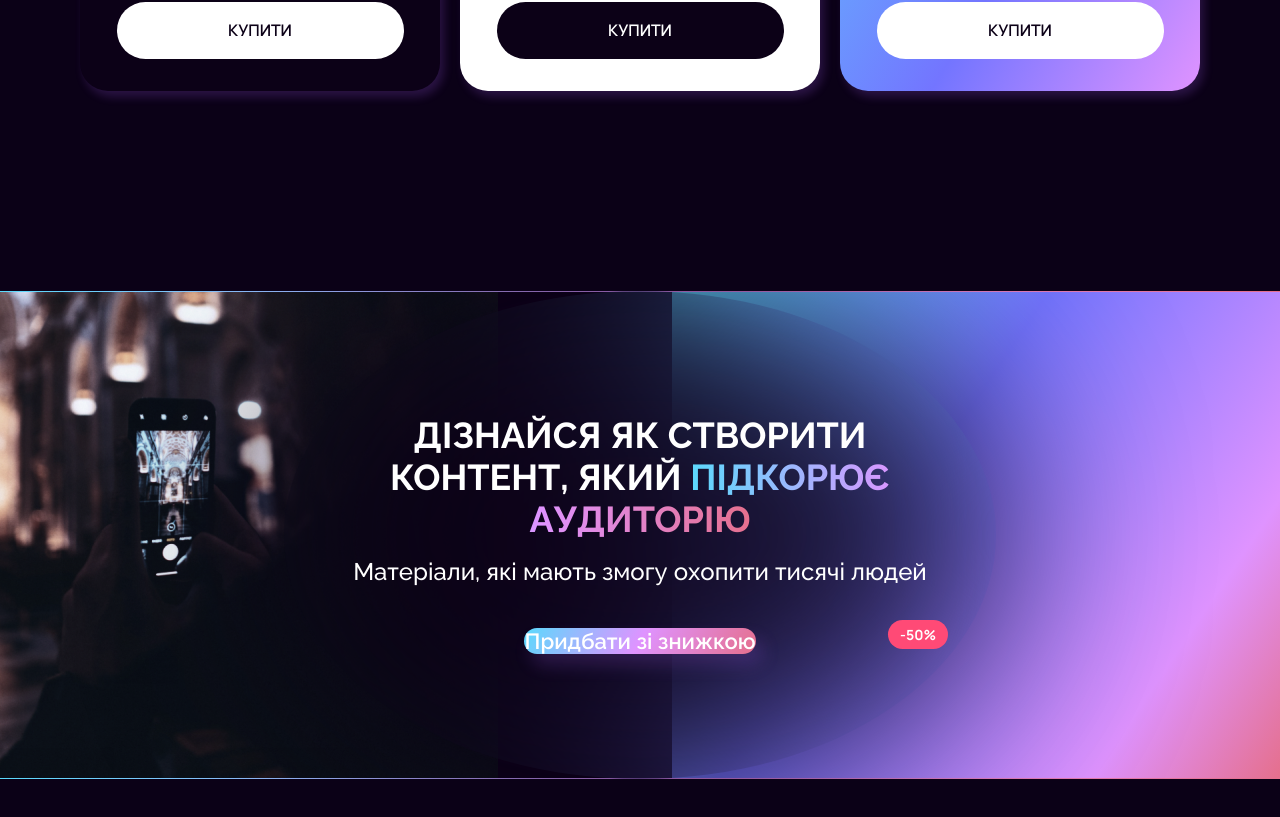
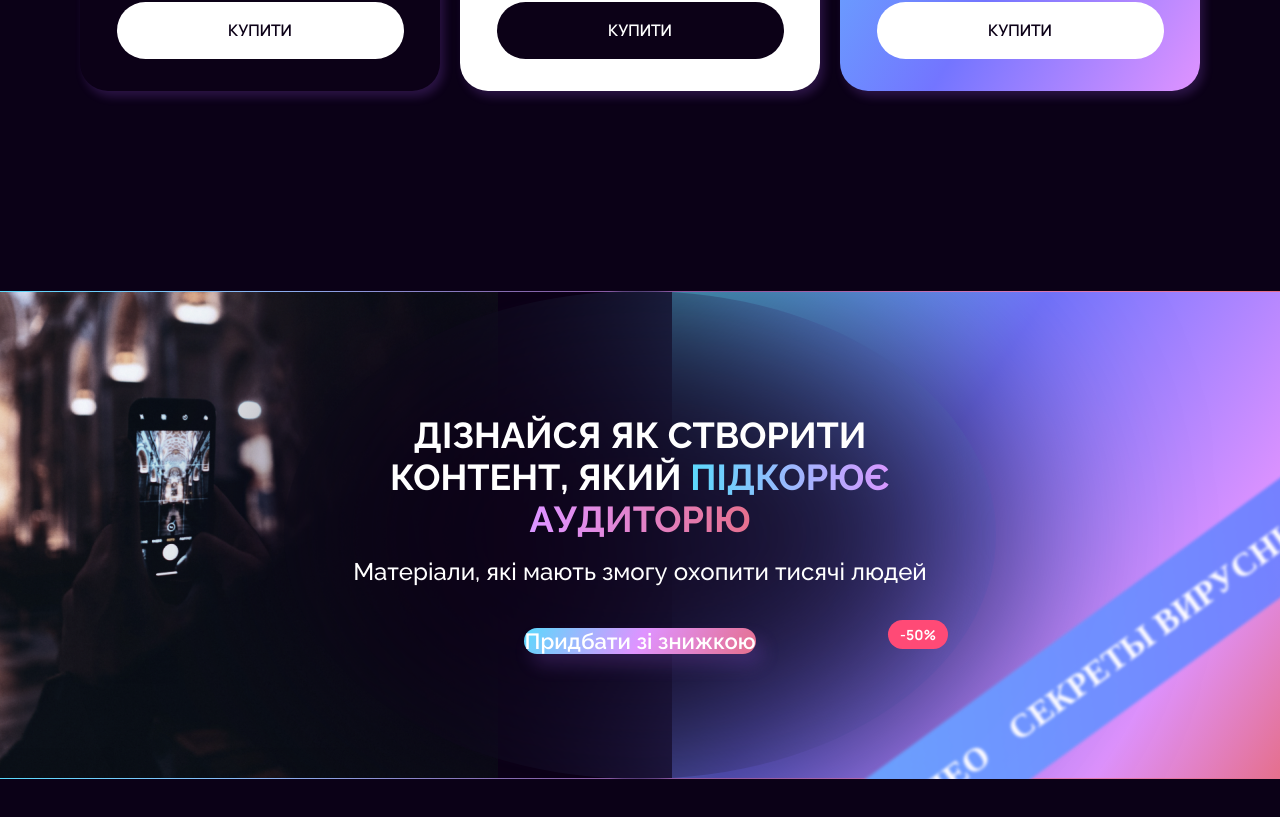
Before and after one commit to Filbertik/video_academ_next, a Next.js app: page /viral-video-course in a window 1280 px wide. Shown: the part 1492-2309 px from the top of the page. Built offline with nearby package versions, Linux system fonts and the light colour scheme; a web font is replaced by a local one.

Commit message:
rotate fix2

```diff
--- a/src/app/viral-video-course/ViralVideoCoursePage.tsx
+++ b/src/app/viral-video-course/ViralVideoCoursePage.tsx
@@ -510,17 +510,21 @@ export default function ViralVideoCoursePage() {
           </div>
 
           {/* 🔹 Нижня пульсуюча смуга */}
-          <div className="absolute bottom-0 left-0 right-0 overflow-hidden z-[5] pointer-events-none">
+
+          {/* 🔹 Нижня пульсуюча смуга */}
+          <div className="absolute inset-0 overflow-hidden z-[5] pointer-events-none">
             <div
               className="absolute bg-gradient-to-r from-[#5adafc] via-[#df93ff] to-[#e56f8c] animate-pulse flex items-center justify-center"
               style={{
                 width: '1547px',
                 height: '97px',
-                filter: 'blur(6.73px)',
+                filter: 'blur(1.73px)',
                 transform: 'rotate(-36deg)',
                 transformOrigin: 'center',
-                bottom: '-10px', // 🔹 тепер смуга всередині секції
-                right: '-180px', // 🔹 трохи виступає вліво, але не виходить за межі
+                left: '50%',
+                bottom: '-160px', // зміщуємо вниз у межах секції
+                translate: '-40%', // центрування по горизонталі
+                background: 'linear-gradient(121deg, #5bdbfd 0%, #7375ff 98%, #df93ff 100%)',
               }}
             >
               <div className="flex items-center gap-8 whitespace-nowrap px-8">
```
